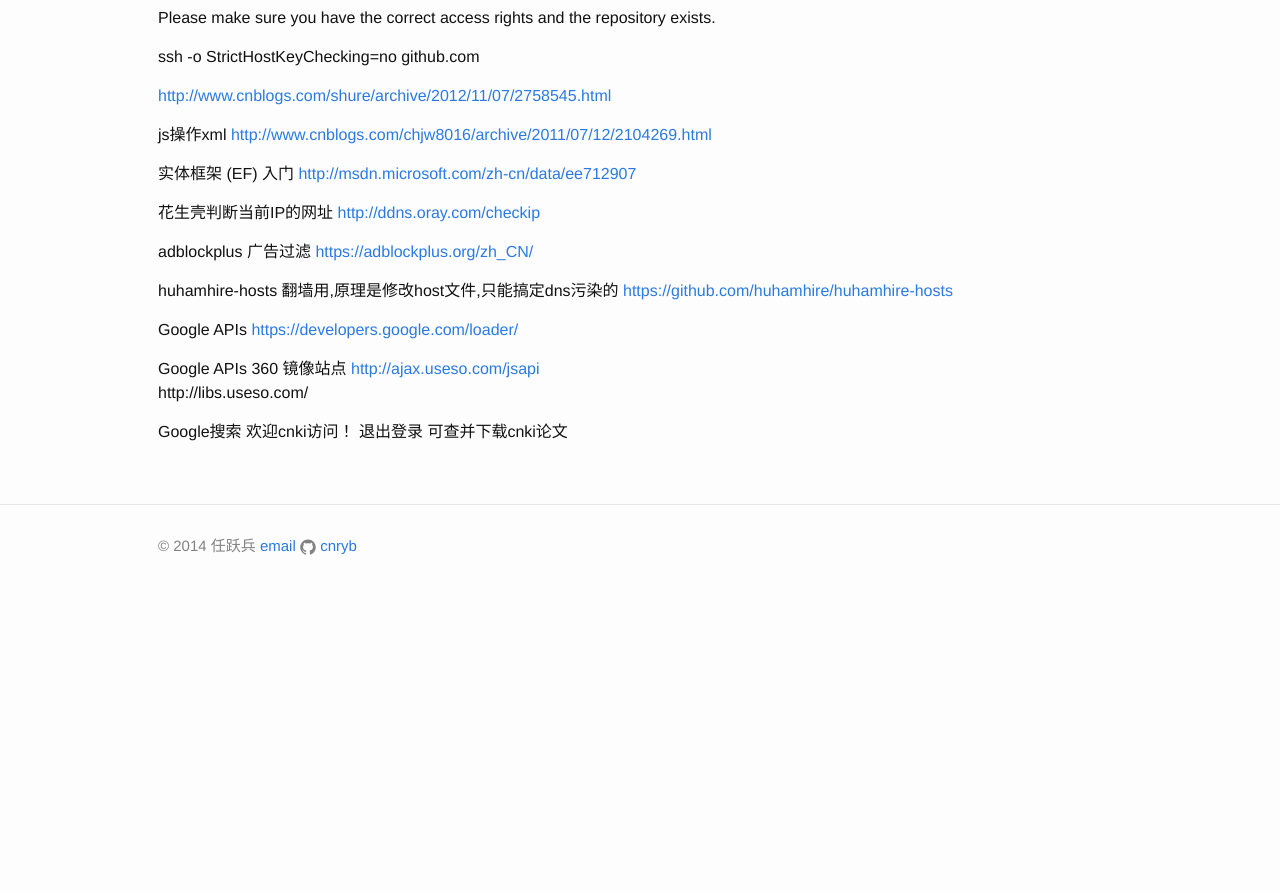
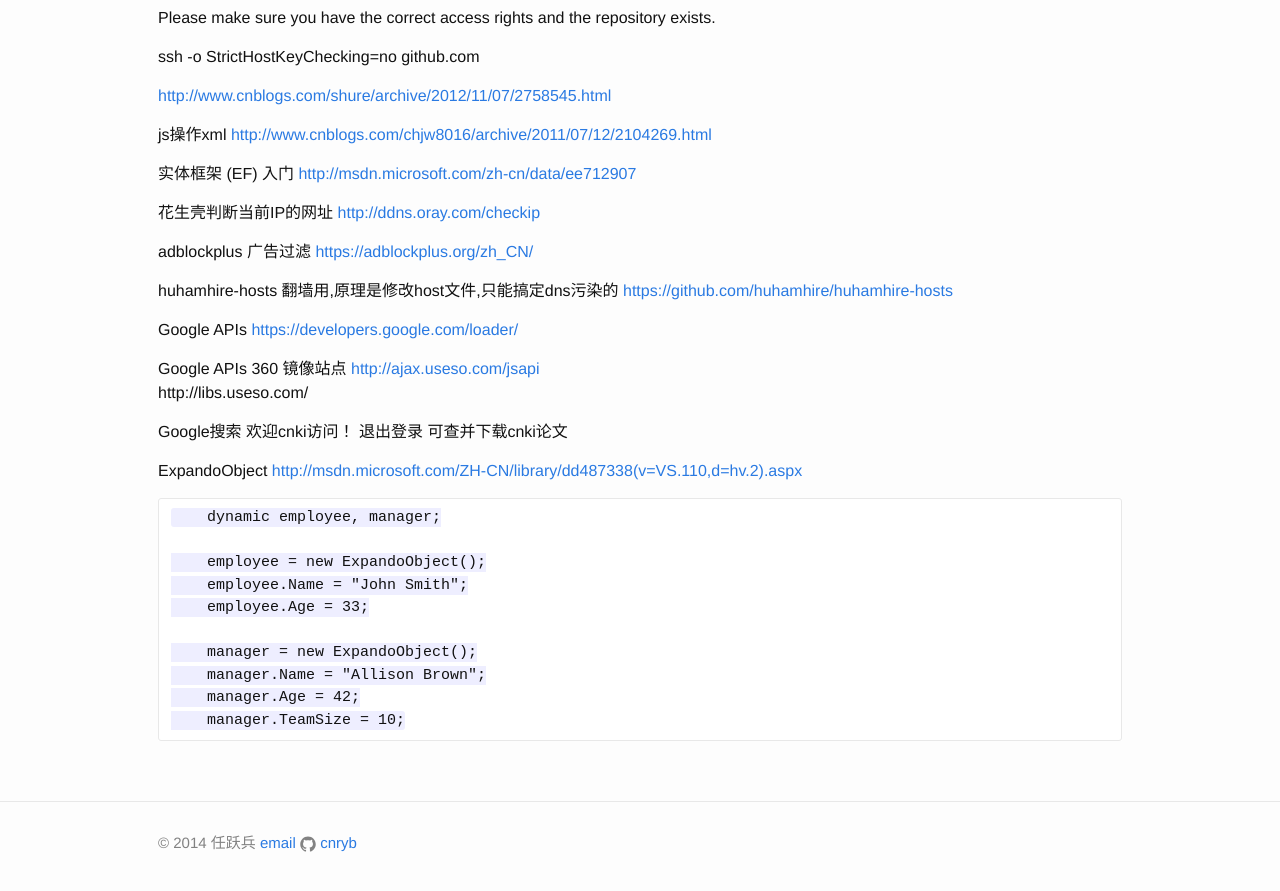
Before and after one commit to cnryb/cnryb.github.io, a Jekyll site: the page built from _posts/2014-11-03-碎碎念.md, in a window 1280 px wide and 900 px high, scrolled down 903 px. Shown: the top 891 px of the window. Built offline with Jekyll 4.4.1, drawn with Linux system fonts in a browser that asks for light colours; nearby versions of some CDN libraries; comment, search, counter and statistics services are not loaded; before the commit the page ends 1506 px from its top, so only the background shows below that.

Commit message:
ExpandoObject

```diff
--- a/_posts/2014-11-03-碎碎念.md
+++ b/_posts/2014-11-03-碎碎念.md
@@ -90,3 +90,19 @@
 Google搜索
 欢迎cnki访问！ 退出登录
 可查并下载cnki论文
+
+
+ExpandoObject
+<http://msdn.microsoft.com/ZH-CN/library/dd487338(v=VS.110,d=hv.2).aspx>
+
+
+        dynamic employee, manager;
+
+        employee = new ExpandoObject();
+        employee.Name = "John Smith";
+        employee.Age = 33;
+
+        manager = new ExpandoObject();
+        manager.Name = "Allison Brown";
+        manager.Age = 42;
+        manager.TeamSize = 10;
```
